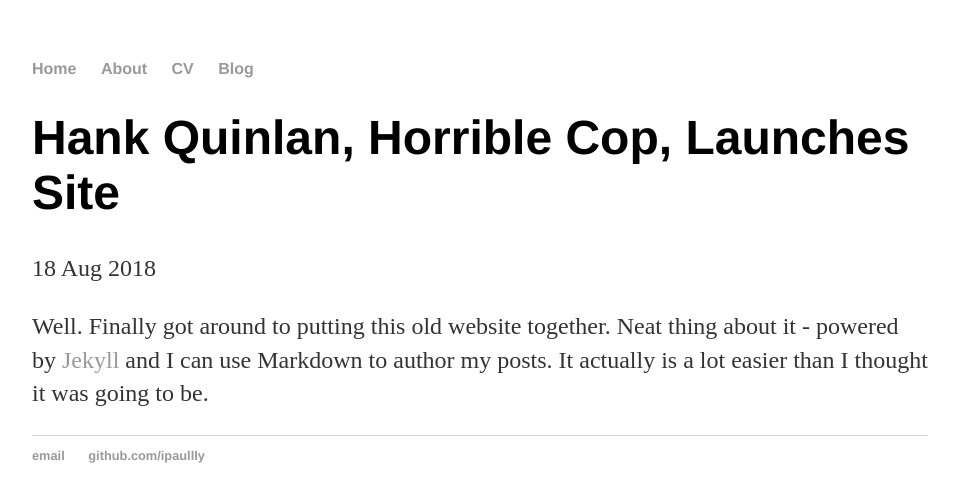
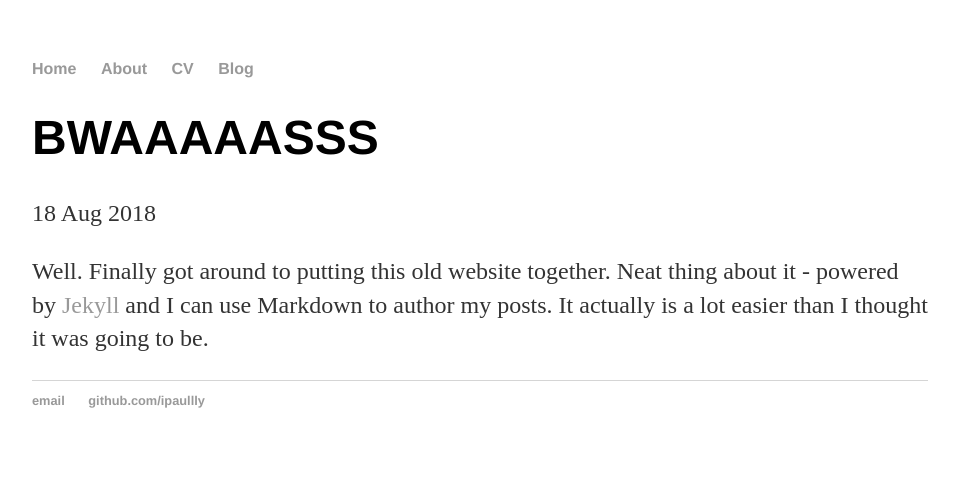
Before and after one commit to ipaullly/ipaullly.github.io, a Jekyll site: the page built from _posts/2018-08-18-the-launch-of-the-Doghouse.md, in a window 1280 px wide. Shown: the top 502 px of the page, without its empty margins (160-1119 px from the left). Built offline with Jekyll 4.4.1, drawn with Linux system fonts in a browser that asks for light colours.

Commit message:
Update 2018-08-18-the-launch-of-the-Doghouse.md

```diff
--- a/_posts/2018-08-18-the-launch-of-the-Doghouse.md
+++ b/_posts/2018-08-18-the-launch-of-the-Doghouse.md
@@ -1,6 +1,6 @@
 ---
 layout: post
-title: "Hank Quinlan, Horrible Cop, Launches Site"
+title: "BWAAAAASSS"
 date: 2018-08-18
 ---
 
```
